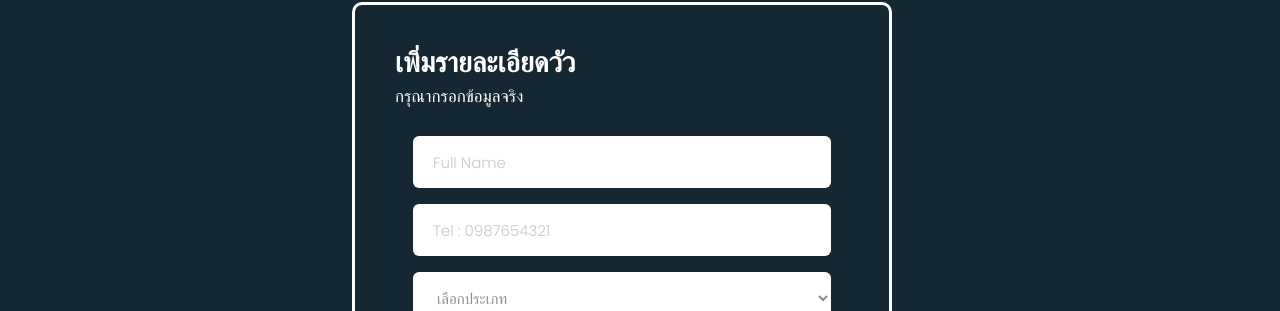
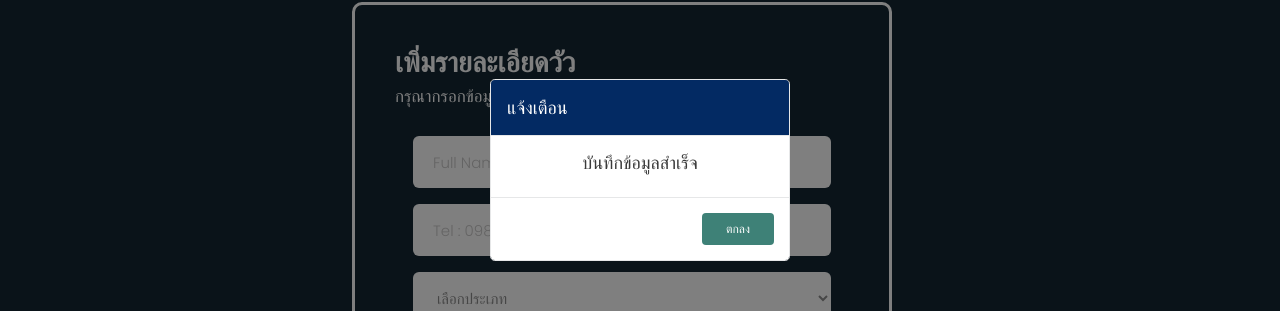
Before and after one commit to Ghent1999/---, a React (Create React App) app: page /data-image in a window 1280 px wide. Shown: the part 230-541 px from the top of the page. Built offline with nearby package versions, Linux system fonts and the light colour scheme.

Commit message:
add modal

```diff
--- a/src/components/Modal.tsx
+++ b/src/components/Modal.tsx
@@ -1,12 +1,10 @@
-import { useState } from "react";
-import { Button } from "react-bootstrap";
-import Modal from 'react-modal';
+import { Button, Modal } from "react-bootstrap";
 
 interface ModalsProps {
   show: boolean;
-    onHide?: () => void;
-    title?: string;
-    body?: string;
+  onHide: () => void;
+  title: string;
+  body: string;
   onConfirm?: () => void;
   confirmText?: string;
 }
@@ -19,34 +17,25 @@ export default function Modals({
   onConfirm,
   confirmText,
 }: ModalsProps) {
-    const customStyles = {
-        content: {
-          top: '50%',
-          left: '50%',
-          right: 'auto',
-          bottom: 'auto',
-          marginRight: '-50%',
-          transform: 'translate(-50%, -50%)',
-        },
-    };
-
-    // return (
-    //     <Modal
-    //     isOpen={show}
-    //     onRequestClose={closeModal}
-    //     style={customStyles}
-    //     contentLabel="Example Modal"
-    //   >
-    //     <h2 ref={(_subtitle) => (subtitle = _subtitle)}>Hello</h2>
-    //     <button onClick={closeModal}>close</button>
-    //     <div>I am a modal</div>
-    //     <form>
-    //       <input />
-    //       <button>tab navigation</button>
-    //       <button>stays</button>
-    //       <button>inside</button>
-    //       <button>the modal</button>
-    //     </form>
-    //   </Modal>
-    // );
+  return (
+    <Modal
+      show={show}
+      size="sm"
+      aria-labelledby="contained-modal-title-vcenter"
+      centered
+      className="text-center"
+    >
+      <Modal.Header className="bg-primary text-white">
+        <Modal.Title id="contained-modal-title-vcenter">{title}</Modal.Title>
+      </Modal.Header>
+      <Modal.Body>
+        <h4>{body}</h4>
+      </Modal.Body>
+      <Modal.Footer>
+        <Button onClick={onHide} className="bg-success">
+          ตกลง
+        </Button>
+      </Modal.Footer>
+    </Modal>
+  );
 }
--- a/src/page/DataImage/index.tsx
+++ b/src/page/DataImage/index.tsx
@@ -33,10 +33,10 @@ export default function DataImage() {
     }
     setValidated(true);
 
-    if (fullName != "") {
-      if (tel != "") {
-        if (typeCow != "") {
-          if (selectedImage != undefined) {
+    if (fullName !== "") {
+      if (tel !== "") {
+        if (typeCow !== "") {
+          if (selectedImage !== undefined) {
             var date = new Date();
             var formattedDate = format(date, "d/MM/yyyy HH:mm");
             await TutorialDataService.getLastNo().then(
@@ -55,7 +55,6 @@ export default function DataImage() {
                   };
                   await TutorialDataService.addGallery(data)
                     .then(() => {
-                      console.log("ได้ละ");
                       setModalShow(true);
                     })
                     .catch((error) => {
@@ -101,12 +100,14 @@ export default function DataImage() {
 
   return (
     <>
-      {/* <Modals
+      <Modals
         show={modalShow}
         onHide={() => {
           setModalShow(false);
         }}
-      /> */}
+        title="แจ้งเตือน"
+        body="บันทึกข้อมูลสำเร็จ"
+      />
       <div className="form-body">
         <div className="row col-12">
           <div className="form-holder w-100">
```
Lines whose indentation alone changed are shown as unchanged.
